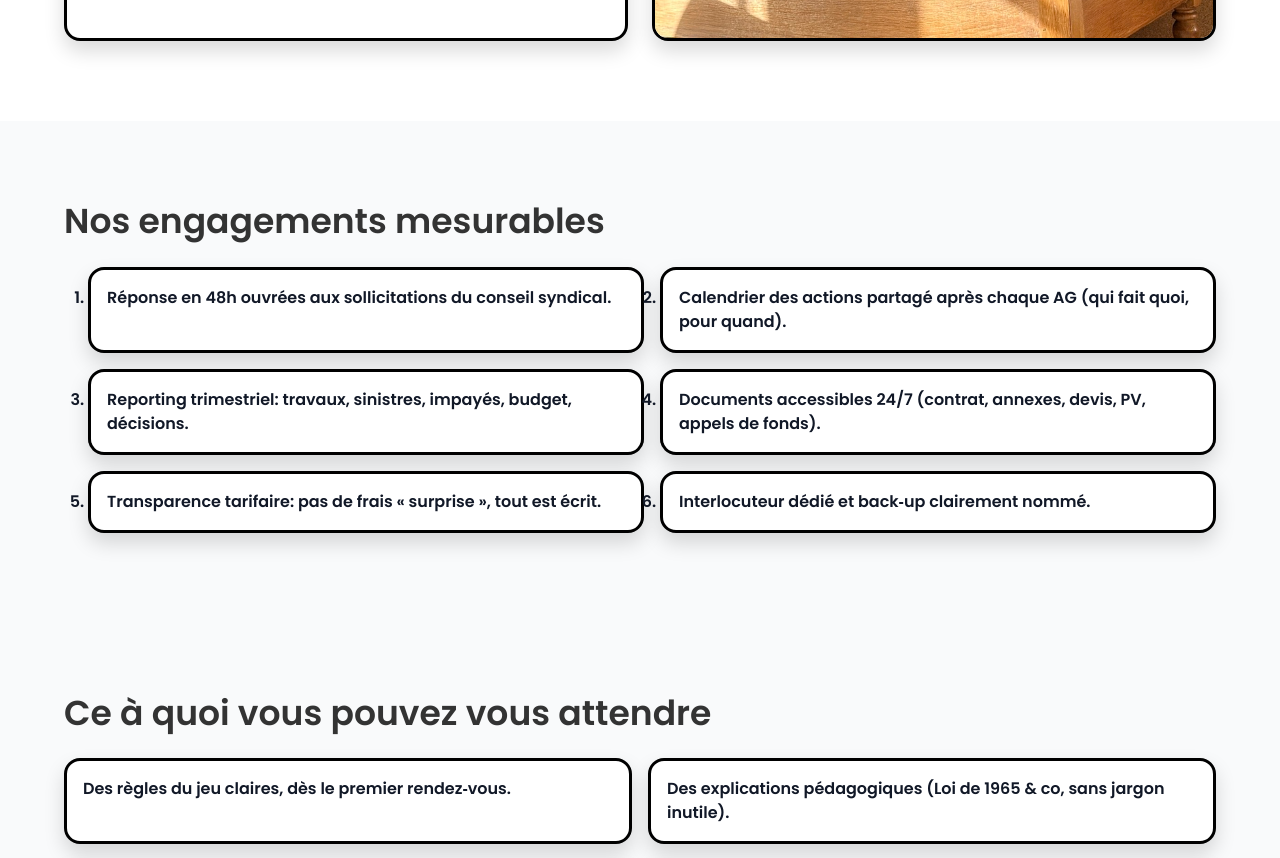
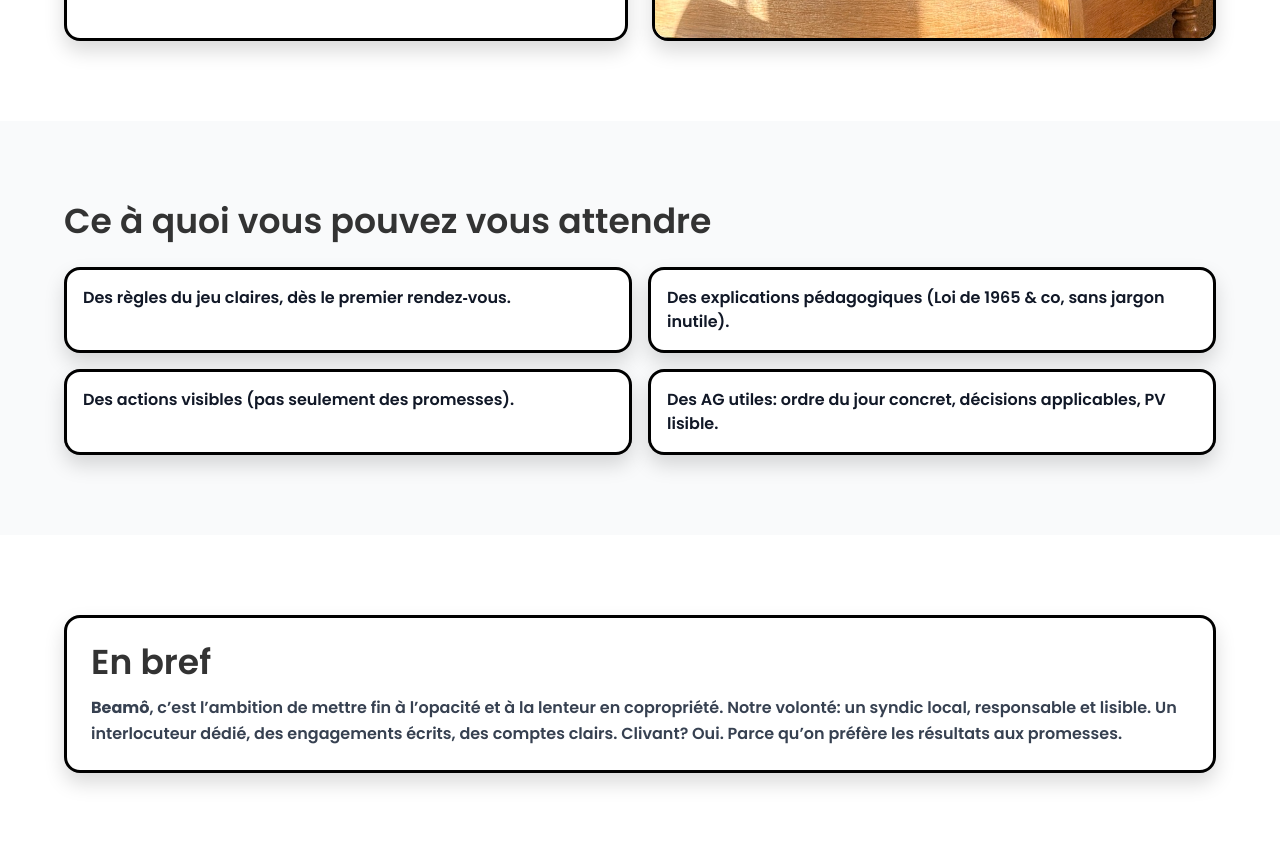
Before and after one commit to TAWRAW/beam-_app, a Next.js app in the folder nextjs-app/: page /qui-sommes-nous in a window 1280 px wide. Shown: the part 2860-3718 px from the top of the page. Built offline with nearby package versions, Linux system fonts and the light colour scheme; no server answers.

Commit message:
content(about): remove 'Nos engagements mesurables' section per request

```diff
--- a/nextjs-app/src/app/qui-sommes-nous/page.tsx
+++ b/nextjs-app/src/app/qui-sommes-nous/page.tsx
@@ -156,20 +156,7 @@ export default function AboutPage() {
         </div>
       </section>
 
-      {/* Engagements mesurables */}
-      <section className="section bg-gray-50">
-        <div className="container">
-          <h2 className="h2 font-semibold text-neutral">Nos engagements mesurables</h2>
-          <ol className="mt-6 grid grid-cols-1 gap-4 md:grid-cols-2 list-decimal pl-6">
-            <li className="card p-4">Réponse en 48h ouvrées aux sollicitations du conseil syndical.</li>
-            <li className="card p-4">Calendrier des actions partagé après chaque AG (qui fait quoi, pour quand).</li>
-            <li className="card p-4">Reporting trimestriel: travaux, sinistres, impayés, budget, décisions.</li>
-            <li className="card p-4">Documents accessibles 24/7 (contrat, annexes, devis, PV, appels de fonds).</li>
-            <li className="card p-4">Transparence tarifaire: pas de frais « surprise », tout est écrit.</li>
-            <li className="card p-4">Interlocuteur dédié et back‑up clairement nommé.</li>
-          </ol>
-        </div>
-      </section>
+      {/* (Section "Nos engagements mesurables" supprimée à la demande) */}
 
       {/* (Section fondateur déplacée ci‑dessus, à côté du portrait) */}
 
```
